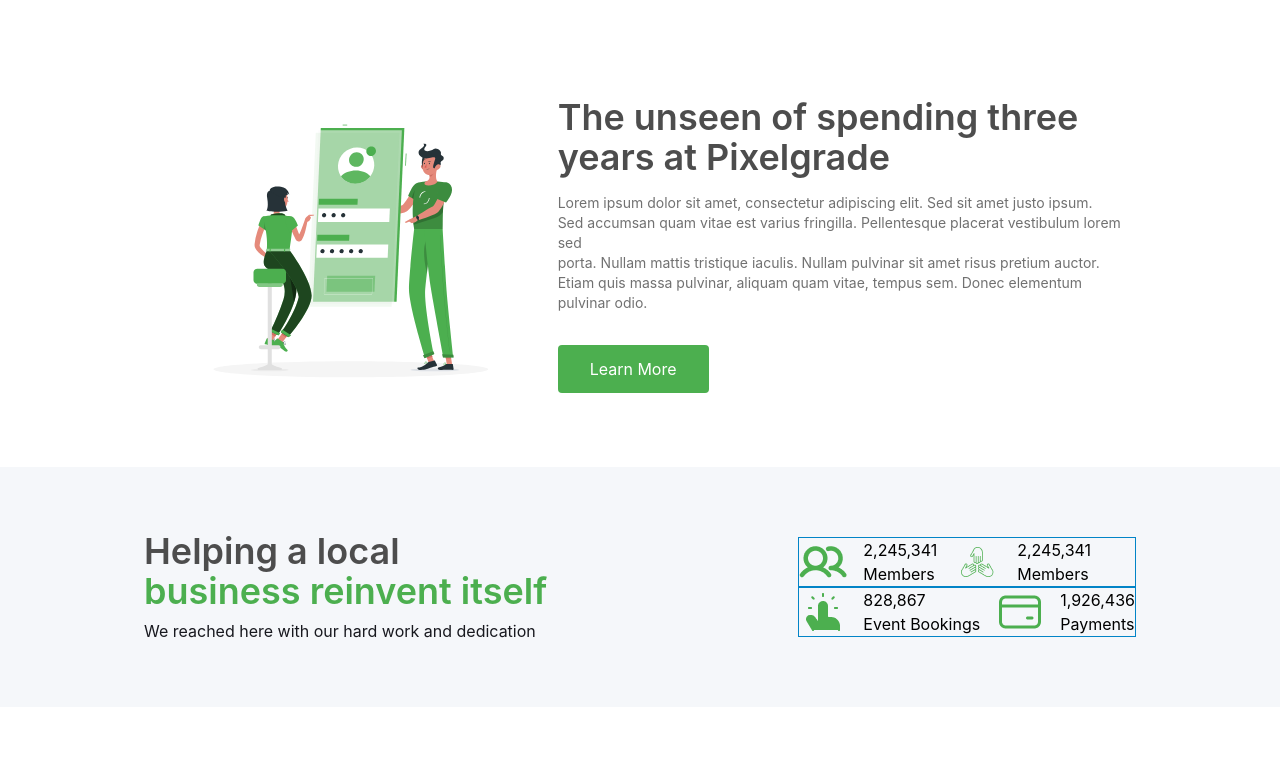
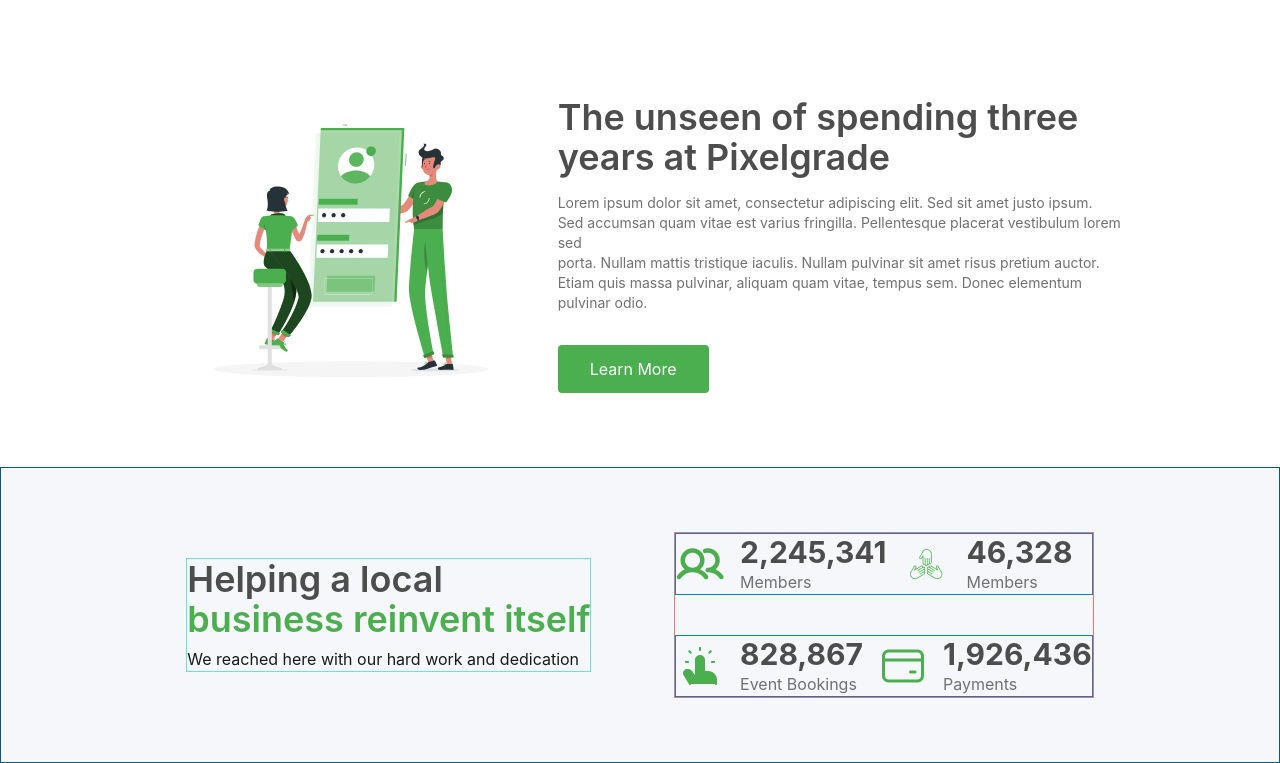
Before and after one commit to GaneshGourav/responsiveweb_page, a React (Create React App) app: page / in a window 1280 px wide. Shown: the part 1259-2022 px from the top of the page. Before the commit the page ends 1966 px from the top, so only its background shows below. Built offline with nearby package versions, Linux system fonts and the light colour scheme.

Commit message:
issue fixed

```diff
--- a/src/assests/client2.jsx
+++ b/src/assests/client2.jsx
@@ -29,9 +29,9 @@
         </div>
       </div>
 
-      <div className="flex px-36 py-16 justify-between items-center bg-[#F5F7FA] text-left font-[Inter]">
-        <div>
-          <p className="text-4xl font-semibold text-[#4D4D4D]">
+      <div className="flex px-36 py-16 justify-around items-center bg-[#F5F7FA] text-left font-[Inter] border border-sky-800">
+        <div className="border border-teal-300">
+          <p className="text-4xl font-semibold text-[#4D4D4D] ">
             Helping a local <br />{" "}
             <span className="text-[#4CAF4F]">business reinvent itself</span>
           </p>
@@ -40,41 +40,41 @@
           </p>
         </div>
 
-        <div>
+        <div className="border border-red-400">
           <div className="flex items-center gap-4 border border-sky-600">
             <div>
-              <img src={memeberLogo} alt="" />
+              <img src={memeberLogo} className="w-[48px] h-[48px]" alt="" />
             </div>
 
             <div>
-              <p>2,245,341</p>
-              <p>Members</p>
+              <p className="text-[#4D4D4D] font-bold text-3xl">2,245,341</p>
+              <p className="text-base text-[#717171]">Members</p>
             </div>
             <div>
-              <img src={culbLogo} alt="" />
+              <img src={culbLogo} className="w-[48px] h-[48px]" alt="" />
             </div>
 
             <div>
-              <p>2,245,341</p>
-              <p>Members</p>
+              <p className="text-[#4D4D4D] font-bold text-3xl">46,328</p>
+              <p className="text-base text-[#717171]">Members</p>
             </div>
           </div>
-          <div className="flex items-center gap-4 border border-sky-600">
+          <div className="flex items-center gap-4 border border-sky-600 mt-10">
             <div>
-              <img src={event} alt="" />
+              <img src={event} className="w-[48px] h-[48px]" alt="" />
             </div>
 
             <div>
-              <p>828,867</p>
-              <p>Event Bookings</p>
+              <p className="text-[#4D4D4D] font-bold text-3xl">828,867</p>
+              <p className="text-base text-[#717171]">Event Bookings</p>
             </div>
             <div>
-              <img src={payment} alt="" />
+              <img src={payment} className="w-[48px] h-[48px]" alt="" />
             </div>
 
             <div>
-              <p>1,926,436</p>
-              <p>Payments</p>
+              <p className="text-[#4D4D4D] font-bold text-3xl">1,926,436</p>
+              <p className="text-base text-[#717171]">Payments</p>
             </div>
           </div>
 
```
